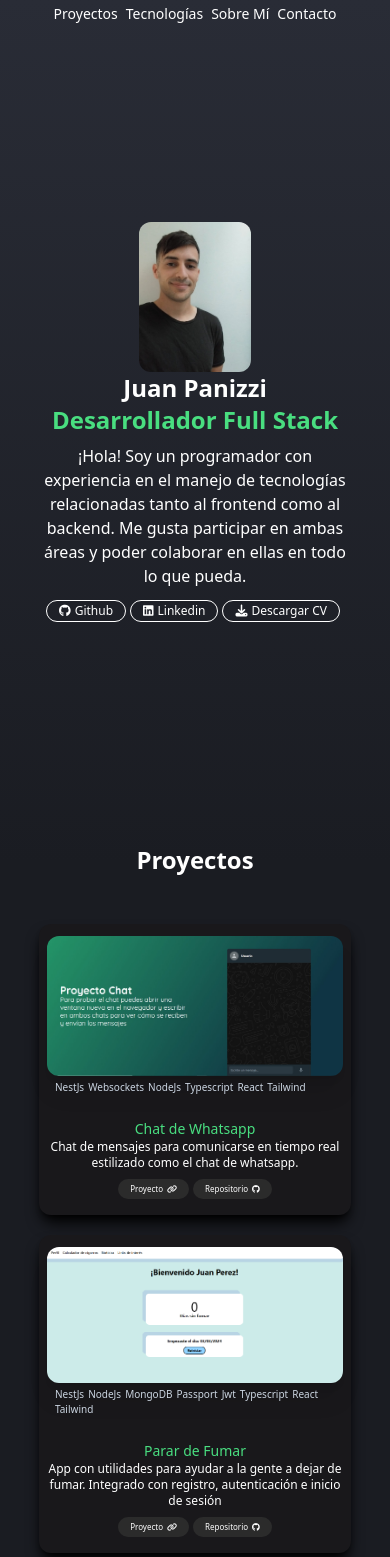
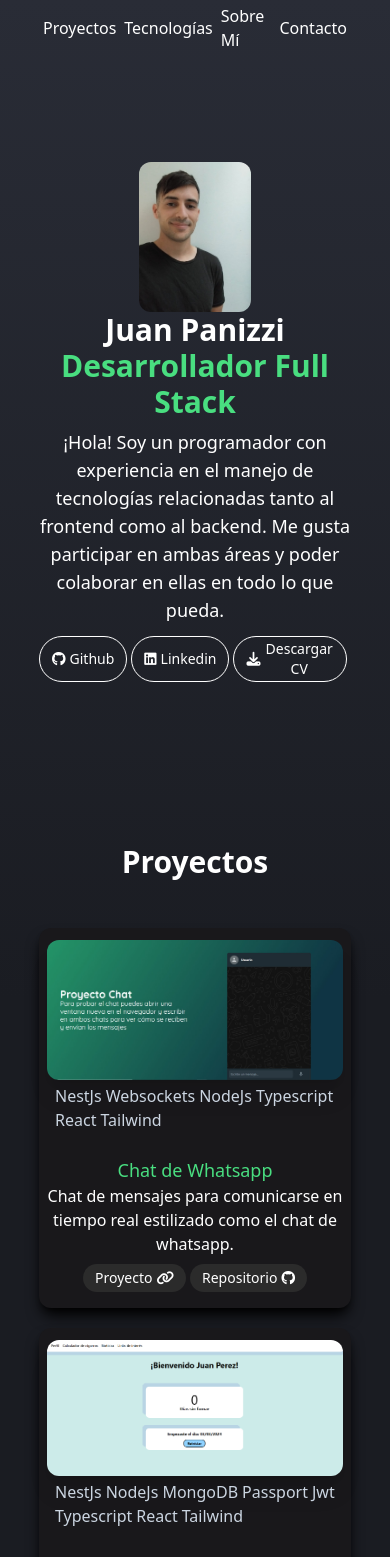
Before and after one commit to JuanPanizzi/Portfolio, a React (Vite) app: page / in a window 390 px wide. Shown: the top 1557 px of the page. Built offline with nearby package versions, Linux system fonts and the light colour scheme.

Commit message:
navbar styles modified

```diff
--- a/src/Components/AboutMe.tsx
+++ b/src/Components/AboutMe.tsx
@@ -1,10 +1,11 @@
 // import me from '../resources/Juan.jpeg'
+
 
 export const AboutMe = () => {
   return (
     <>
-    <h1  className="text-2xl text-white text-center mt-11 mb-4  font-medium md:text-4xl md:mt-40 md:mb-10 "  >Sobre Mí</h1>
-    <article id='aboutme' className=' w-4/5 mx-auto text-sm md:text-lg text-center text-white' >
+    <h1  className="text-3xl text-white text-center mt-11 mb-4  font-medium md:text-4xl md:mt-40 md:mb-10 "  >Sobre Mí</h1>
+    <article id='aboutme' className='mt-8 w-4/5 mx-auto text-base md:text-2xl text-center text-white' >
             {/* <div className='pt-2'>
                 <img className='w-1/3 mx-auto rounded-xl' src={me} alt="juan" />
             </div> */}
@@ -21,7 +22,7 @@ export const AboutMe = () => {
                       Actualmente me encuentro trabajando como freelance desarrollando algunos proyectos y haciendo cursos para perfeccionarme.</p>
                       <p>Si te interesa podemos coordinar una entrevista para conocernos y hablar mejor.</p>
                       <p>¡Desde ya muchas gracias por tu atención!</p>
-                    <a href='#contacto' className='inline-block mt-5 px-3 text-white text-xs py-[3px] border border-white rounded-full transition  hover:border-green-1 hover:text-green-1 md:text-base'>Contactame</a>
+                    <a href='#contacto' className='inline-block mt-7 px-5 text-white text-base py-[5px] border border-white rounded-full transition  hover:border-green-1 hover:text-green-1 md:text-lg'>Contactame</a>
     </article>
 
 
--- a/src/Components/CardProyects.tsx
+++ b/src/Components/CardProyects.tsx
@@ -10,19 +10,19 @@ export const CardProyects = ({title, image, description, technologies, urlDeploy
     className="w-full   mx-auto mt-1 rounded-xl shadow-xl transition "
   />
 <div className='ml-2 mt-1 mb-6'>
-  <ul className='flex flex-wrap     text-slate-300'>
+  <ul className='flex flex-wrap  text-slate-300'>
     {
       technologies.map((tech, index)=> (
-        <li key={index} className='mr-1 text-[10px] md:text-sm '>{tech}</li>
+        <li key={index} className='mr-1 text-base md:text-lg '>{tech}</li>
       ))
     }
   </ul>
 </div>
 
   <div className="md:ml-2">
-      <h3 className="text-sm font-medium md:text-xl md:text-left text-green-1">{title}</h3>
+      <h3 className="text-lg font-medium md:text-2xl md:text-left text-green-1">{title}</h3>
 
-    <p className=" text-xs md:text-sm md:mt-2 md:mb-5 md:text-left">
+    <p className=" text-base md:text-lg md:mt-2 md:mb-5 md:text-left">
       {description}
     </p>
   </div>
@@ -32,8 +32,8 @@ export const CardProyects = ({title, image, description, technologies, urlDeploy
    {
     urlDeploy &&
     <a href={urlDeploy} className='text-green-1 py-[1px] flex items-center   rounded-full flex
-    text-[0.5rem]  mr-1 transition   hover:bg-black-btn-hover
-    lg:text-sm bg-black-btn text-white p-3 py-[4px] md:p-2 md:px-4 hover:text-green-1'
+    text-sm  mr-1 transition   hover:bg-black-btn-hover
+    lg:text-lg bg-black-btn text-white p-3 py-[4px] md:p-2 md:px-4 hover:text-green-1'
     target='_blank'
     >
           Proyecto
@@ -41,7 +41,7 @@ export const CardProyects = ({title, image, description, technologies, urlDeploy
         </a>
         }
 
-        <a href={urlGithub} className='flex items-center  text-green-1 py-[1px] rounded-full fle  text-[0.5rem]   transition  hover:bg-black-btn-hover  lg:text-sm bg-black-btn text-white  p-3 py-[4px] md:p-2 md:px-4 hover:text-green-1  '
+        <a href={urlGithub} className='flex items-center  text-green-1 py-[1px] rounded-full fle  text-sm   transition  hover:bg-black-btn-hover  lg:text-lg bg-black-btn text-white  p-3 py-[4px] md:p-2 md:px-4 hover:text-green-1  '
     target='_blank'
         >
           Repositorio
--- a/src/Components/Contact.tsx
+++ b/src/Components/Contact.tsx
@@ -12,7 +12,7 @@ export const Contact = () => {
   Plugins:
     - @tailwindcss/forms
 */}
-<h1 className='text-white text-center mt-28 mb-4 font-medium md:mt-40 md:mb-16 md:text-4xl' id='contacto'>¡Contactame!</h1>
+<h1 className='text-3xl  text-white text-center mt-28 mb-14 font-medium md:mt-40 md:mb-16 md:text-4xl' id='contacto'>¡Contactame!</h1>
 <section className=''>
 
     <div className=" w-4/5 mx-auto max-w-screen-xl  py-1 sm:px-6 lg:px-8">
--- a/src/Components/Footer.tsx
+++ b/src/Components/Footer.tsx
@@ -5,21 +5,24 @@ export const Footer = () => {
 
     <footer className="bg-black-cards h-20 mt-20 flex justify-center px-2">
 
+
+
+        <div className="w-1/3  flex flex-col items-center justify-center text-center">
+
+        <a href="https://www.linkedin.com/in/juan-panizzi-768522105/" target="_blank" className="text-base md:text-xl text-green-1 hover:font-bold">
+        <i className=" hover:cursor-pointer hover:text-green-1   fa-brands fa-linkedin text-white block text-xl md:text-3xl "></i>Linkedin</a>
+        </div>
+
         <div className="w-1/3  flex flex-col justify-center items-center text-center">
-          <a href="mailto:juanpanizzi@hotmail.com"  className="text-xs text-green-1 hover:font-bold">
-        <i className="hover:cursor-pointer hover:text-green-1  fa-regular fa-envelope text-white  block text-xl"></i>
+          <a href="mailto:juanpanizzi@hotmail.com"  className="text-base md:text-xl text-green-1 hover:font-bold">
+        <i className=" hover:cursor-pointer hover:text-green-1  fa-regular fa-envelope text-white  block text-xl md:text-3xl "></i>
             juanpanizzi@hotmail.com
             </a>
         </div>
 
         <div className="w-1/3  flex flex-col items-center justify-center text-center">
-
-        <a href="https://www.linkedin.com/in/juan-panizzi-768522105/" target="_blank" className="text-xs text-green-1 hover:font-bold">
-        <i className="hover:cursor-pointer hover:text-green-1   fa-brands fa-linkedin text-white block text-xl"></i>Linkedin</a>
-        </div>
-        <div className="w-1/3  flex flex-col items-center justify-center text-center">
-        <i className="hover:cursor-pointer hover:text-green-1   fa-brands fa-github text-white text-xl"></i>
-          <a href="https://github.com/JuanPanizzi" target="_blank" className="text-xs text-green-1 hover:font-bold">Github</a>
+        <i className=" hover:cursor-pointer hover:text-green-1   fa-brands fa-github text-white text-xl md:text-3xl "></i>
+          <a href="https://github.com/JuanPanizzi" target="_blank" className="text-base md:text-xl text-green-1 hover:font-bold">Github</a>
         </div>
     </footer>
   )
--- a/src/Components/Habilidades.tsx
+++ b/src/Components/Habilidades.tsx
@@ -8,7 +8,7 @@ export const Habilidades = () => {
 
     return (
         <>
-        <h1 className="text-2xl text-white text-center mt-11 mb-4 font-medium md:text-4xl md:mt-40 md:mb-16" id="tecnologias">Tecnologías </h1>
+        <h1 className="text-3xl text-white text-center mt-11 mb-4 font-medium md:text-4xl md:mt-40 md:mb-16" id="tecnologias">Tecnologías </h1>
 
             <article className="mt-10  flex flex-wrap justify-around mb-16 w-4/5  mx-auto  ">
 
--- a/src/Components/Navbar.tsx
+++ b/src/Components/Navbar.tsx
@@ -24,10 +24,10 @@ export const Navbar = () => {
     <div className='fixed top-0 left-0 right-0  mx-auto w-4/5 md:w-4/5  '>
         <nav className=''>
             <ul className={` md:text-lg  md:flex md:justify-evenly font-medium text-xs  flex justify-center  items-center rounded-b-lg p-1 text-white transition-all duration-300 ${scrolled ? 'bg-black-cards blur-bg-white' : ''} `}>
-                <li className='text-sm md:text-base hover:text-green-1 transition'> <a href="#proyectos"> Proyectos </a></li>
-                <li className='text-sm md:text-base mx-2 md:mx-0 hover:text-green-1 transition'> <a href="#tecnologias"> Tecnologías </a> </li>
-                <li className='text-sm md:text-base mr-2 md:mx-0 hover:text-green-1 transition'><a href="#aboutme">  Sobre Mí </a></li>
-                <li className='text-sm md:text-base hover:text-green-1 transition'> <a href="#contacto"> Contacto </a> </li>
+                <li className='text-base md:text-xl hover:text-green-1 transition'> <a href="#proyectos"> Proyectos </a></li>
+                <li className='text-base md:text-xl mx-2 md:mx-0 hover:text-green-1 transition'> <a href="#tecnologias"> Tecnologías </a> </li>
+                <li className='text-base md:text-xl mr-2 md:mx-0 hover:text-green-1 transition'><a href="#aboutme">  Sobre Mí </a></li>
+                <li className='text-base md:text-xl hover:text-green-1 transition'> <a href="#contacto"> Contacto </a> </li>
             </ul>
         </nav>
     </div>
--- a/src/Components/Presentation.tsx
+++ b/src/Components/Presentation.tsx
@@ -18,9 +18,9 @@ export const Presentation = () => {
 
       <div className='  md:text-left md:w-4/5 md:ml-7 '>
 
-      <h1 className='text-2xl font-bold md:text-3xl lg:text-4xl '>Juan Panizzi</h1>
-      <p className='mb-2 font-bold text-green-1 text-2xl md:text-3xl lg:text-4xl'>Desarrollador Full Stack </p>
-      <p className='text-base md:text-xs lg:text-lg mb-3'>
+      <h1 className='text-3xl font-bold md:text-3xl lg:text-4xl '>Juan Panizzi</h1>
+      <p className='mb-2 font-bold text-green-1 text-3xl md:text-3xl lg:text-4xl'>Desarrollador Full Stack </p>
+      <p className='text-lg md:text-xs lg:text-lg mb-3'>
       ¡Hola! Soy un programador con experiencia en el manejo de tecnologías relacionadas tanto al frontend como al backend. Me gusta participar en ambas áreas y poder colaborar en ellas en todo lo que pueda. </p>
     <div className='flex  justify-center md:justify-start'>
       <ButtonLink title='Github' url='https://github.com/JuanPanizzi' />
--- a/src/Components/Proyectos.tsx
+++ b/src/Components/Proyectos.tsx
@@ -4,7 +4,7 @@ import { CardProyects } from './CardProyects'
 export const Proyectos = () => {
   return (
 <>
-<h1 className='text-2xl md:text-4xl text-white font-bold text-center mb-10 md:mb-20 ' id='proyectos'>Proyectos</h1>
+<h1 className='text-3xl md:text-4xl text-white font-bold text-center mb-10 md:mb-20 ' id='proyectos'>Proyectos</h1>
 <section className='w-4/5 mx-auto md:w-4/5 py-2  md:flex md:flex-wrap md:justify-between  '>
 
     {
--- a/src/Shared/buttonLink.tsx
+++ b/src/Shared/buttonLink.tsx
@@ -7,7 +7,7 @@ export const ButtonLink = ({title, url}: ButtonProps) => {
 
 
 
-    <a href={url} className='lg:text-[1rem] lg:px-3 lg:py-[7px] py-[2px] px-3 text-white py-[1px] inline-block flex items-center border border-white rounded-full flex  text-xs   mr-1 transition  hover:border-green-1 hover:text-green-1 md:text-xs md:px-2 md:py-1 md:mt-2 '
+    <a href={url} className='lg:text-[1rem] lg:px-3 lg:py-[7px] py-[2px] px-3 text-white py-[1px] inline-block flex items-center border border-white rounded-full flex  text-sm   mr-1 transition  hover:border-green-1 hover:text-green-1 md:text-xs md:px-2 md:py-1 md:mt-2 '
     target='_blank'
         >
     {/* <img src={image} alt={title} className='inline-block w-5 mr-1 p-[1px] hover:text-green-1'/> */}
```
